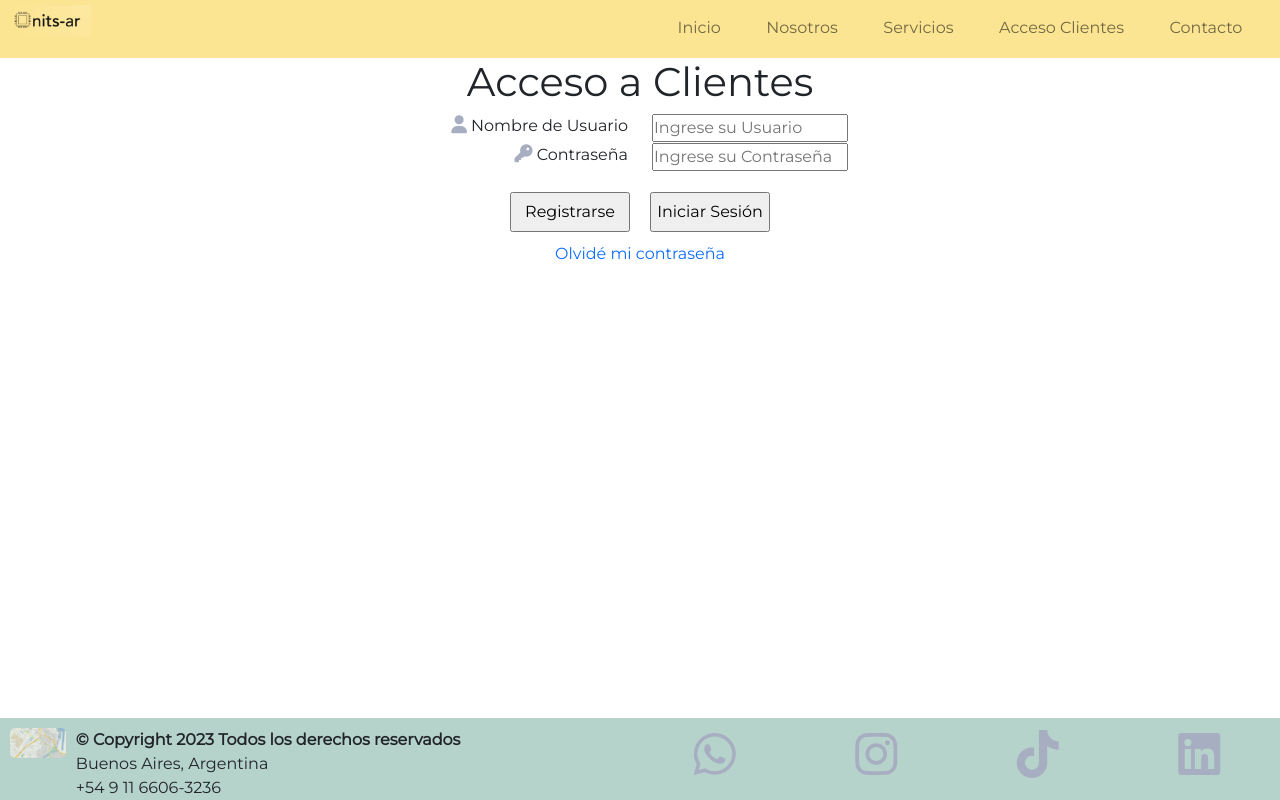
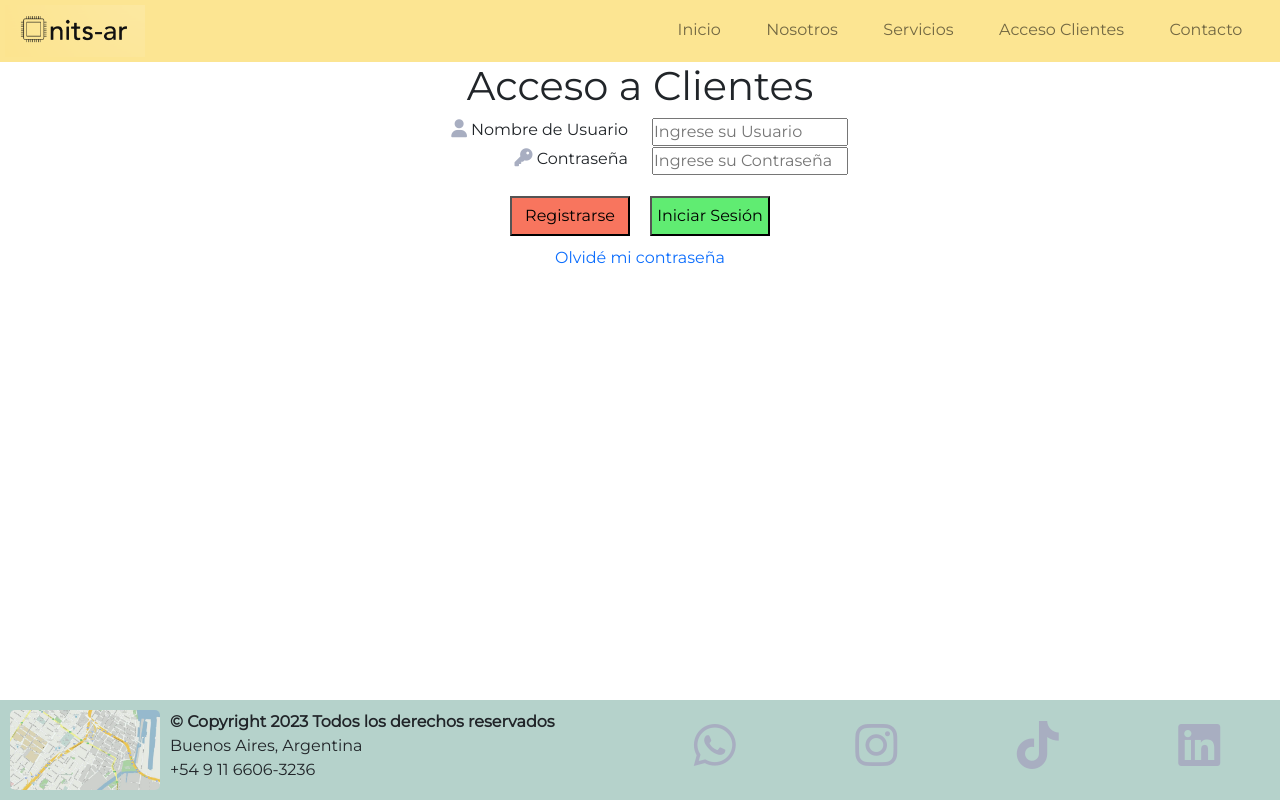
Before and after one commit to ezev-nitsar/EntregaFinalVeron, a website: page pages/acceso_clientes.html in a window 1280 px wide. Drawn offline with nearby package versions, Linux system fonts and the light colour scheme.

Commit message:
Ajustes finales al Proyecto

```diff
--- a/pages/acceso_clientes.html
+++ b/pages/acceso_clientes.html
@@ -28,9 +28,12 @@
 <body class="d-flex flex-column min-vh-100">
     <header>
         <div class="divLogo">
-            <!--Acá va el logo-->
-            <a href="../index.html"><img src="../assets/images/logo.png" alt="Logo principal"></a>
+            <div class="logoImg">
+                <!--Acá va el logo-->
+                <a href="index.html"><img src="../assets/images/logo.png" alt="Logo principal"></a>
+            </div>
         </div>
+
         <!--Barra de Navegación Responsive con BS-->
         <nav class="navbar navbar-expand-lg">
             <button class="navbar-toggler ms-auto hidden-sm-up float-xs-right me-2" type="button"
--- a/scss/components/_components.scss
+++ b/scss/components/_components.scss
@@ -6,17 +6,21 @@ a {
     text-decoration: none;
 }
 
-.btn_registrarse {
+.boton {
     margin-top: 20px;
-    margin-right: 20px;
     height: 40px;
     width: 120px;
 }
 
 .btn_iniciar_sesion {
-    margin-top: 20px;
-    height: 40px;
-    width: 120px;
+    @extend .boton;
+    background-color: map-get($colores, colorBotonIniciarSesion);
+}
+
+.btn_registrarse {
+    @extend .boton;
+    margin-right: 20px;
+    background-color: map-get($colores, colorBotonRegistrarse);
 }
 
 .botones {
--- a/scss/general/_footer.scss
+++ b/scss/general/_footer.scss
@@ -10,6 +10,7 @@ footer {
 
 .mapa_footer {
     width: 10%;
+    min-width: 150px;
 }
 
 .mapa_footer img {
--- a/scss/general/_header.scss
+++ b/scss/general/_header.scss
@@ -5,10 +5,14 @@ header {
 
     .divLogo {
         width: 50%;
-
+        .logoImg {
+            width: 15%;
+            min-width: 150px;
         img {
             padding: 5px;
-            width: 15%;
+            width: 100%;
         }
+        }
+
     }
 }
--- a/scss/utilities/_variables.scss
+++ b/scss/utilities/_variables.scss
@@ -8,6 +8,8 @@ $colores: (
     colorEfectoNavBar: #EAB464,
     colorFooter: #B5D2CB,
     colorRedesSociales: #A8AEC1,
+    colorBotonRegistrarse: #f8755e,
+    colorBotonIniciarSesion: #60ec72
 );
 
 /*Animación NavBar*/
```
Also changed, not shown: index.html (+4 -2 lines), pages/contacto.html (+4 -2 lines), pages/nosotros.html (+6 -4 lines), pages/servicios.html (+4 -2 lines), css/style.css.
